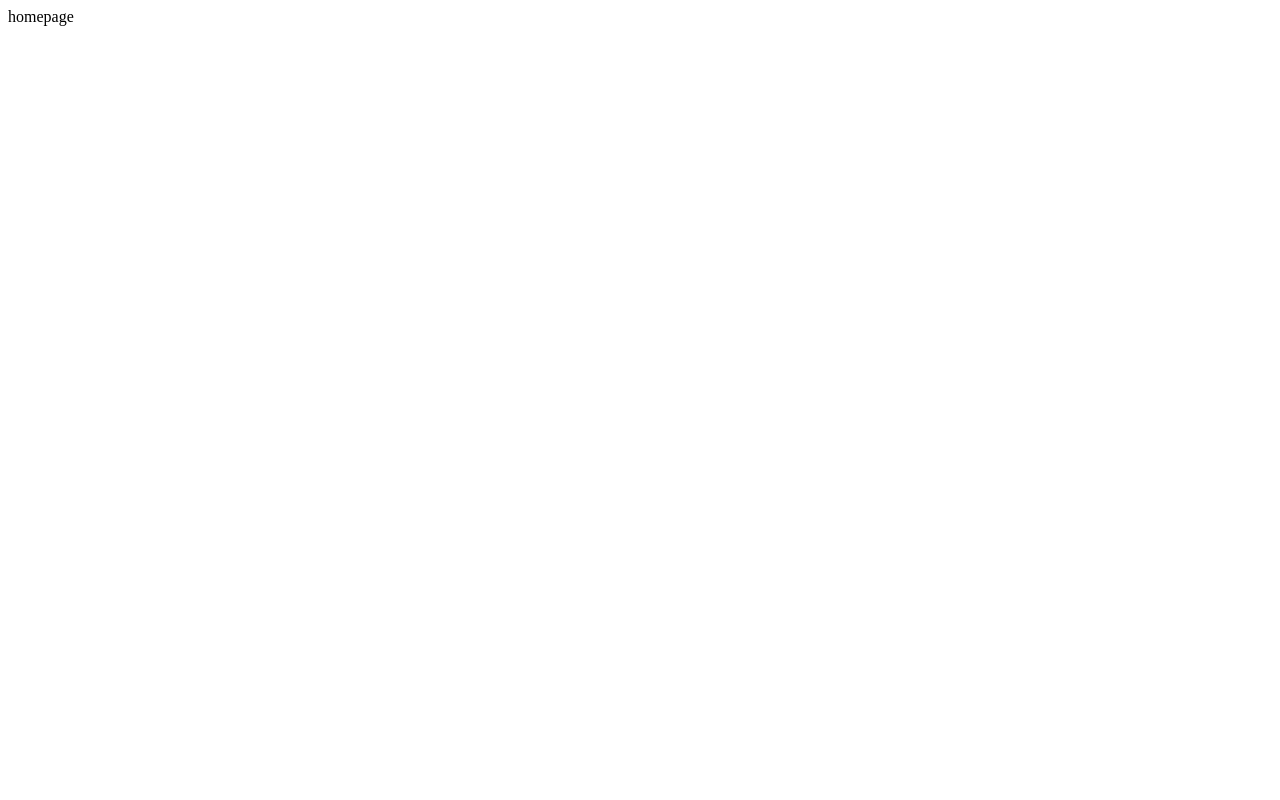
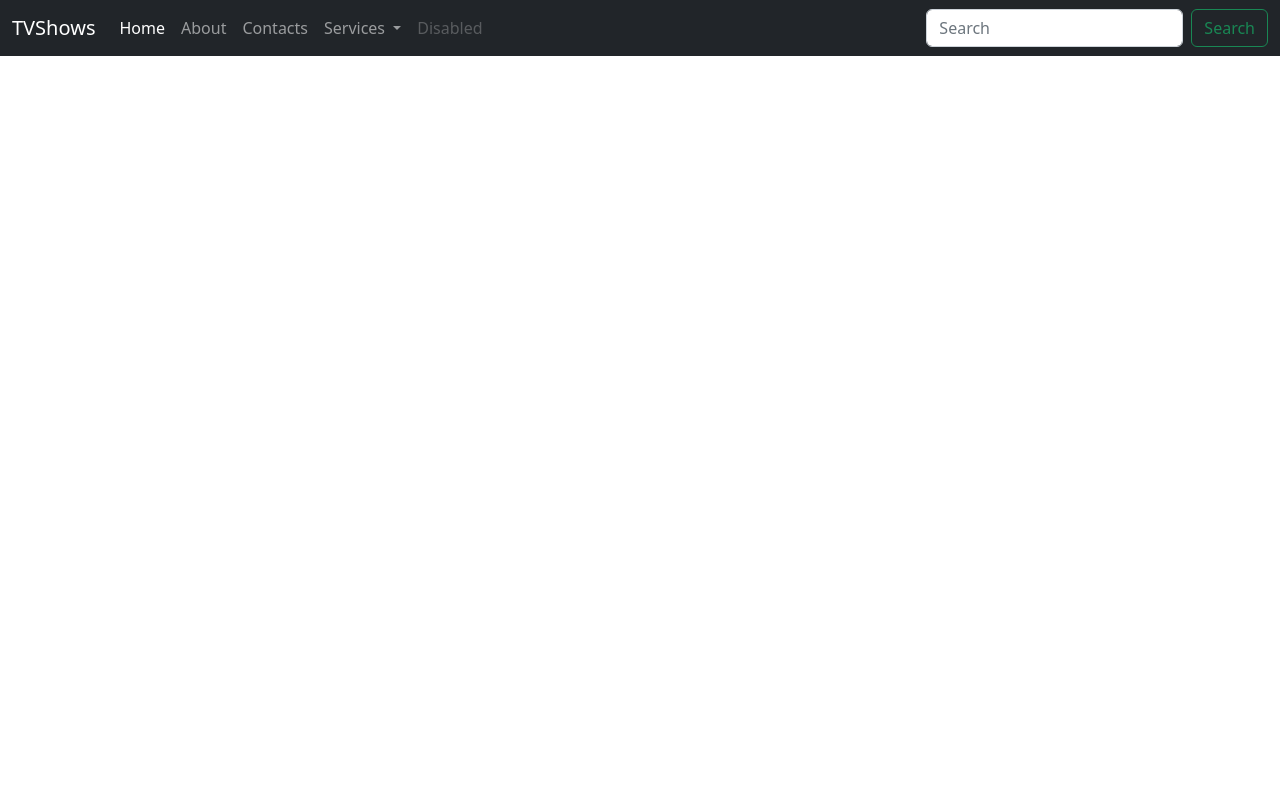
Before and after one commit to Adityaverma4648/TVShows, a Django app: page / in a window 1280 px wide. Before the commit the page is almost empty. Run offline with Django 4.2, Linux system fonts and the light colour scheme.

Commit message:
Update index.html

```diff
--- a/App1/App1/urls.py
+++ b/App1/App1/urls.py
@@ -17,9 +17,11 @@ from django.contrib import admin
 from django.urls import path , include
 # from TVShows import urls
 
+admin.site.site_header = "Tvshows"
+admin.site.site_title = "Tvshows Portal"
+admin.site.index_title = "Welcome to Tvshows portal"
+
 urlpatterns = [
     path('admin/', admin.site.urls),
     path('',include('TVShows.urls')),
-
-
 ]
--- a/App1/TVShows/urls.py
+++ b/App1/TVShows/urls.py
@@ -5,8 +5,10 @@ from TVShows import views
 
 urlpatterns = [
     path('admin/', admin.site.urls),
-    path('',views.index ,name = 'home')
-
+    path('',views.index ,name = 'home'),
+    path('about',views.index ,name = 'about'),
+    path('contacts',views.index ,name = 'contacts'),
+    path('services',views.index ,name = 'services'),
 
 
 ]
--- a/App1/TVShows/views.py
+++ b/App1/TVShows/views.py
@@ -3,4 +3,8 @@ from django.shortcuts import render , HttpResponse
 
 # Create your views here.
 def index(request):
-    return HttpResponse('homepage')
+    return render(request,"index.html")
+def about(request):
+    return HttpResponse('about')
+def contact(request):
+    return HttpResponse('contact')
--- a/App1/templates/index.html
+++ b/App1/templates/index.html
@@ -4,10 +4,58 @@
     <meta charset="UTF-8">
     <meta http-equiv="X-UA-Compatible" content="IE=edge">
     <meta name="viewport" content="width=device-width, initial-scale=1.0">
-    <title>Document</title>
+    <title>TvShows</title>
+    <!--  bootstrap import -->
+            <!-- Latest compiled and minified CSS -->
+             <link href="https://cdn.jsdelivr.net/npm/bootstrap@5.2.1/dist/css/bootstrap.min.css" rel="stylesheet">
+
+             <!-- Latest compiled JavaScript -->
+             <script src="https://cdn.jsdelivr.net/npm/bootstrap@5.2.1/dist/js/bootstrap.bundle.min.js"></script>
+
+    <!-- google fonts  -->
 </head>
 <body>
-    Lorem ipsum dolor sit amet consectetur adipisicing elit. Temporibus, nihil voluptatibus modi aut perspiciatis quam quidem quo eius tenetur enim perferendis quasi eligendi iste harum debitis necessitatibus! Autem accusamus optio minima qui ipsam laborum facilis quis suscipit, ut aliquid est assumenda incidunt sapiente doloribus animi!
+    <!--  navbar  -->
+    <nav class="navbar navbar-expand-lg navbar-dark bg-dark">
+        <div class="container-fluid">
+          <a class="navbar-brand" href="#">TVShows</a>
+          <button class="navbar-toggler" type="button" data-bs-toggle="collapse" data-bs-target="#navbarSupportedContent" aria-controls="navbarSupportedContent" aria-expanded="false" aria-label="Toggle navigation">
+            <span class="navbar-toggler-icon"></span>
+          </button>
+          <div class="collapse navbar-collapse" id="navbarSupportedContent">
+            <ul class="navbar-nav me-auto mb-2 mb-lg-0">
+              <li class="nav-item">
+                <a class="nav-link active" aria-current="page" href="#">Home</a>
+              </li>
+              <li class="nav-item">
+                <a class="nav-link" href="#">About</a>
+              </li>
+              <li class="nav-item">
+                <a class="nav-link" href="/contacts">Contacts</a>
+              </li>
+              <li class="nav-item dropdown">
+                <a class="nav-link dropdown-toggle" href="/services" id="navbarDropdown" role="button" data-bs-toggle="dropdown" aria-expanded="false">
+                  Services
+                </a>
+                <ul class="dropdown-menu" aria-labelledby="navbarDropdown">
+                  <li><a class="dropdown-item" href="#">Stream here</a></li>
+                  <li><a class="dropdown-item" href="#">High Quality Downloads</a></li>
+                  <li><hr class="dropdown-divider"></li>
+                  <li><a class="dropdown-item" href="#">Most viewed</a></li>
+                </ul>
+              </li>
+              <li class="nav-item">
+                <a class="nav-link disabled" href="#" tabindex="-1" aria-disabled="true">Disabled</a>
+              </li>
+            </ul>
+            <form class="d-flex">
+              <input class="form-control me-2" type="search" placeholder="Search" aria-label="Search">
+              <button class="btn btn-outline-success" type="submit">Search</button>
+            </form>
+          </div>
+        </div>
+      </nav>
+
 
 </body>
 </html>
```
Also changed, not shown: App1/templates/main.py (added, +7 -0 lines), App1/db.sqlite3, App1/templates/tv_shows.csv (renamed from tv_shows.csv).
